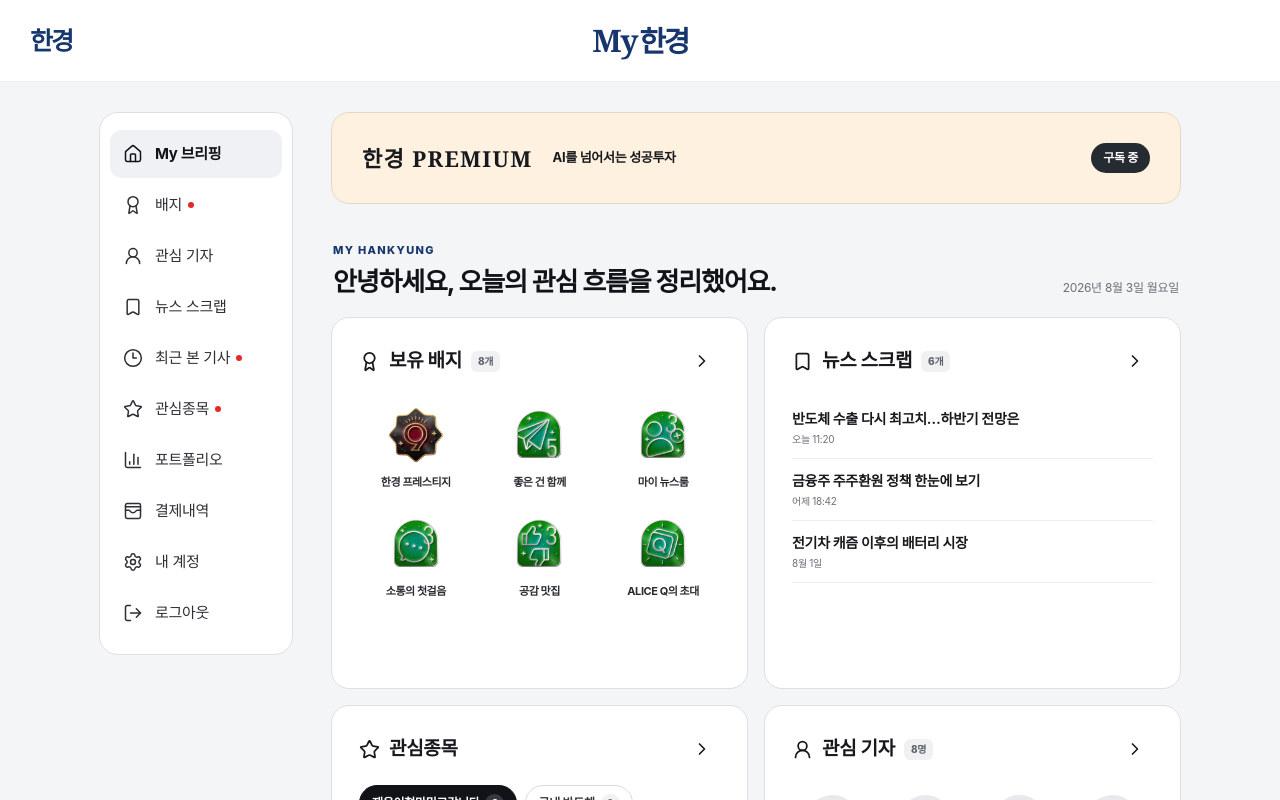
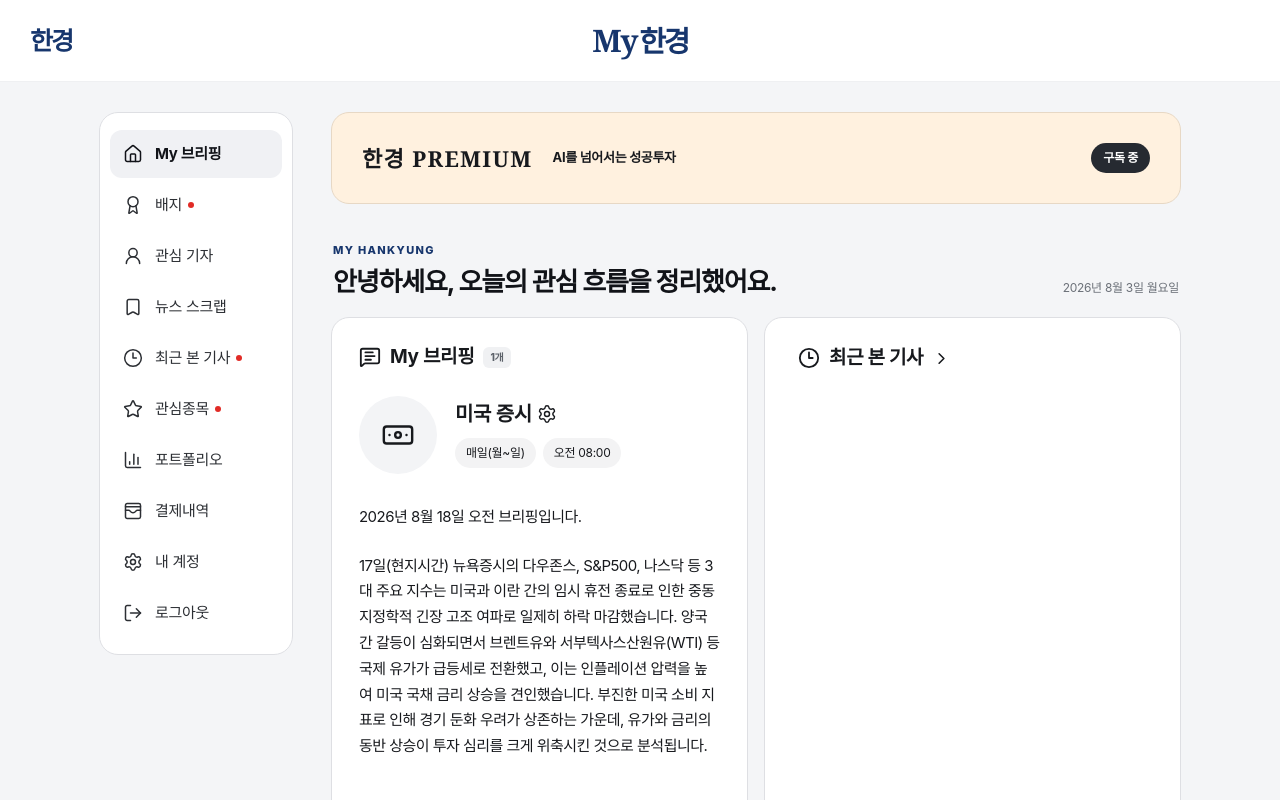
Before and after one commit to hktouchkim/myhankyung, a Next.js app: page / in a window 1280 px wide. Shown: the top 800 px of the page. Built offline with nearby package versions, Linux system fonts and the light colour scheme.

Commit message:
Add My Briefing and recent article dashboard modules

```diff
--- a/app/globals.css
+++ b/app/globals.css
@@ -1375,44 +1375,92 @@ p {
   font-weight: 800;
 }
 
-.dashboard-briefing-card {
-  background: linear-gradient(145deg, #fff 0%, #f5f8fd 100%);
-}
-
-.dashboard-briefing-card > p {
-  margin: 44px 0 36px;
-  font-size: 21px;
-  font-weight: 750;
-  line-height: 1.6;
-  letter-spacing: -0.04em;
-}
-
-.briefing-bar {
-  height: 7px;
-  overflow: hidden;
+.dashboard-my-briefing-card,
+.dashboard-recent-card {
+  min-height: 530px;
+}
+
+.dashboard-briefing-profile {
+  display: flex;
+  margin-top: 24px;
+  align-items: center;
+  gap: 18px;
+}
+
+.dashboard-briefing-emblem {
+  display: flex;
+  width: 78px;
+  height: 78px;
+  flex: 0 0 auto;
+  align-items: center;
+  justify-content: center;
+  border-radius: 50%;
+  background: #f3f4f6;
+}
+
+.dashboard-briefing-name {
+  display: flex;
+  align-items: center;
+  gap: 5px;
+}
+
+.dashboard-briefing-name strong {
+  font-size: 20px;
+  line-height: 1.25;
+}
+
+.dashboard-briefing-schedule {
+  display: flex;
+  margin-top: 11px;
+  flex-wrap: wrap;
+  gap: 7px;
+}
+
+.dashboard-briefing-schedule span {
+  padding: 6px 11px;
   border-radius: 999px;
-  background: #e9edf4;
-}
-
-.briefing-bar span {
-  display: block;
-  height: 100%;
-  border-radius: inherit;
-  background: linear-gradient(90deg, var(--navy), #6981ae);
-}
-
-.briefing-legend {
-  display: flex;
-  margin-top: 9px;
-  justify-content: space-between;
-  color: var(--navy);
+  background: #f3f3f4;
   font-size: 12px;
-  font-weight: 700;
-}
-
-.briefing-legend small {
-  color: var(--muted);
-  font-weight: 500;
+  white-space: nowrap;
+}
+
+.dashboard-briefing-copy {
+  margin-top: 30px;
+}
+
+.dashboard-briefing-copy p {
+  margin: 0;
+  font-size: 15px;
+  line-height: 1.72;
+  letter-spacing: -0.035em;
+}
+
+.dashboard-briefing-copy p + p {
+  margin-top: 23px;
+}
+
+.dashboard-recent-title-link {
+  display: inline-flex;
+  width: auto !important;
+  height: auto !important;
+  align-items: center;
+  gap: 9px;
+  border-radius: 8px !important;
+  text-align: left;
+}
+
+.dashboard-recent-title-link h2 {
+  margin: 0;
+  font-size: 19px;
+}
+
+.dashboard-recent-title-link:hover h2 {
+  text-decoration: underline;
+  text-underline-offset: 4px;
+}
+
+.dashboard-recent-empty {
+  min-height: 440px;
 }
 
 .dashboard-stock-list {
@@ -2600,9 +2648,17 @@ p {
     height: 58px;
   }
 
-  .dashboard-briefing-card > p {
-    margin: 30px 0;
-    font-size: 18px;
+  .dashboard-my-briefing-card,
+  .dashboard-recent-card {
+    min-height: auto;
+  }
+
+  .dashboard-briefing-copy p {
+    font-size: 14px;
+  }
+
+  .dashboard-recent-empty {
+    min-height: 210px;
   }
 
   .dialog-backdrop {
--- a/app/page.tsx
+++ b/app/page.tsx
@@ -4,6 +4,7 @@ import {
   ArrowDown,
   ArrowUp,
   Award,
+  Banknote,
   BarChart3,
   Bell,
   Bookmark,
@@ -18,6 +19,7 @@ import {
   Home,
   LogOut,
   Menu,
+  MessageSquareText,
   Newspaper,
   Pencil,
   Plus,
@@ -1123,6 +1125,7 @@ export function MyHankyungClient({ initialView = "home" }: { initialView?: "home
               selectedGroupId={selectedGroupId}
               onSelectGroup={chooseGroup}
               onOpenBadges={() => window.location.assign("/badges")}
+              onOpenRecent={() => window.location.assign("/recent-articles")}
               onOpenWatchlist={() => window.location.assign("/watchlist")}
             />
           ) : (
@@ -1745,12 +1748,14 @@ function Dashboard({
   selectedGroupId,
   onSelectGroup,
   onOpenBadges,
+  onOpenRecent,
   onOpenWatchlist,
 }: {
   groups: WatchGroup[];
   selectedGroupId: string;
   onSelectGroup: (groupId: string) => void;
   onOpenBadges: () => void;
+  onOpenRecent: () => void;
   onOpenWatchlist: () => void;
 }) {
   const selectedGroup = groups.find((group) => group.id === selectedGroupId) ?? groups[0];
@@ -1773,6 +1778,50 @@ function Dashboard({
         <span>2026년 8월 3일 월요일</span>
       </div>
       <div className="dashboard-grid">
+        <article className="dashboard-card dashboard-my-briefing-card">
+          <div className="dashboard-card-title">
+            <div className="title-with-icon">
+              <MessageSquareText size={22} />
+              <h2>My 브리핑</h2>
+              <span>1개</span>
+            </div>
+          </div>
+
+          <div className="dashboard-briefing-profile">
+            <span className="dashboard-briefing-emblem" aria-hidden="true">
+              <Banknote size={34} strokeWidth={1.7} />
+            </span>
+            <div>
+              <div className="dashboard-briefing-name">
+                <strong>미국 증시</strong>
+                <Settings size={20} strokeWidth={1.7} aria-hidden="true" />
+              </div>
+              <div className="dashboard-briefing-schedule">
+                <span>매일(월~일)</span>
+                <span>오전 08:00</span>
+              </div>
+            </div>
+          </div>
+
+          <div className="dashboard-briefing-copy">
+            <p>2026년 8월 18일 오전 브리핑입니다.</p>
+            <p>
+              17일(현지시간) 뉴욕증시의 다우존스, S&amp;P500, 나스닥 등 3대 주요 지수는 미국과 이란 간의 임시 휴전 종료로 인한 중동 지정학적 긴장 고조 여파로 일제히 하락 마감했습니다. 양국 간 갈등이 심화되면서 브렌트유와 서부텍사스산원유(WTI) 등 국제 유가가 급등세로 전환했고, 이는 인플레이션 압력을 높여 미국 국채 금리 상승을 견인했습니다. 부진한 미국 소비 지표로 인해 경기 둔화 우려가 상존하는 가운데, 유가와 금리의 동반 상승이 투자 심리를 크게 위축시킨 것으로 분석됩니다.
+            </p>
+          </div>
+        </article>
+
+        <article className="dashboard-card dashboard-recent-card">
+          <div className="dashboard-card-title">
+            <button className="dashboard-recent-title-link" type="button" onClick={onOpenRecent}>
+              <Clock3 size={22} />
+              <h2>최근 본 기사</h2>
+              <ChevronRight size={19} aria-hidden="true" />
+            </button>
+          </div>
+          <div className="dashboard-recent-empty" aria-hidden="true" />
+        </article>
+
         <article className="dashboard-card dashboard-badge-card">
           <div className="dashboard-card-title">
             <div className="title-with-icon"><Award size={21} /><h2>보유 배지</h2><span>8개</span></div>
--- /dev/null
+++ b/pnpm-workspace.yaml
@@ -0,0 +1,5 @@
+allowBuilds:
+  esbuild: true
+  sharp: true
+  unrs-resolver: true
+  workerd: true
```
Also changed, not shown: 1 other file (tests, documents, lock files or other folders).
